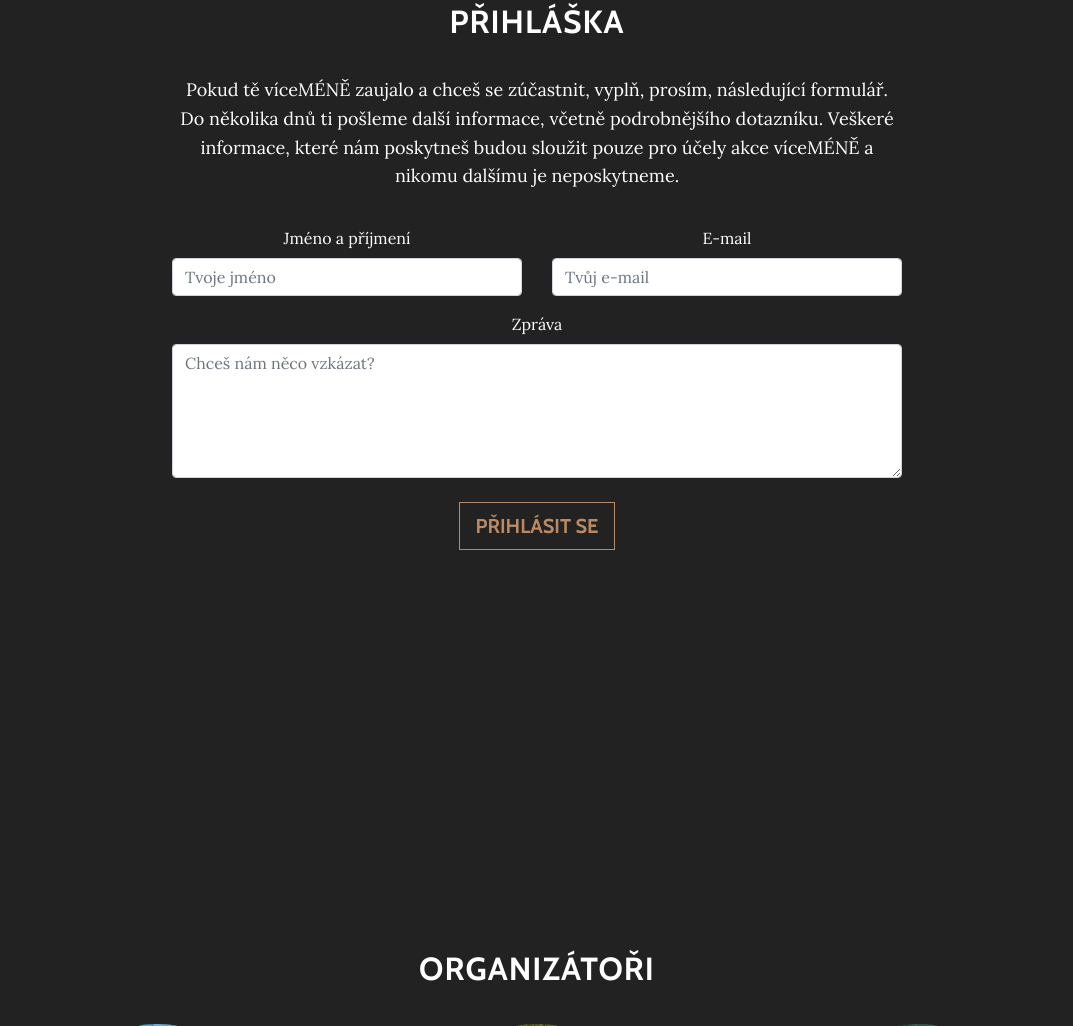
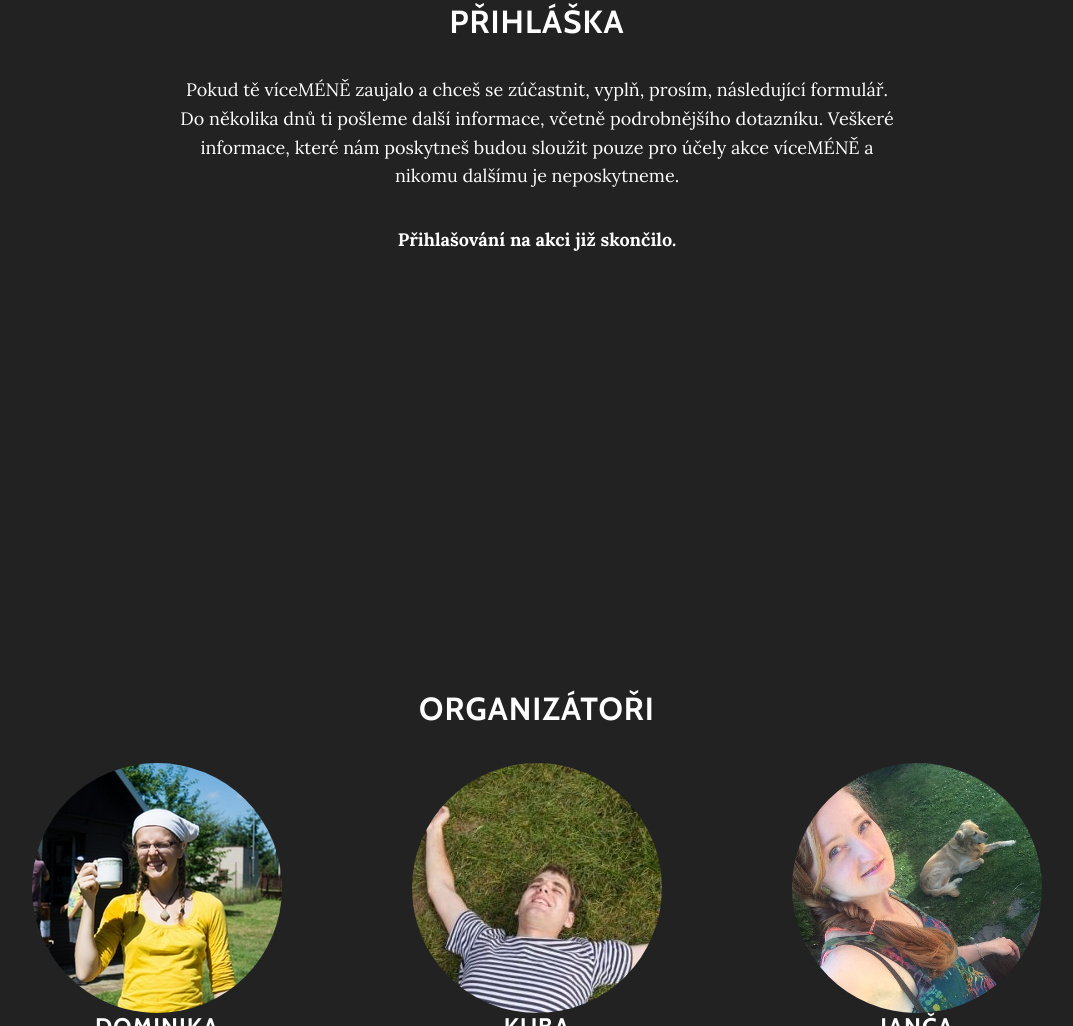
Before and after one commit to InstruktoriBrno/vicemene-web, a plain HTML site: page index.html in a window 1280 px wide. Shown: the part 2713-3739 px from the top of the page, without its empty margins (103-1176 px from the left). Drawn offline with nearby package versions, Linux system fonts and the light colour scheme; some packages are replaced by stand-ins of ours.

Commit message:
Delete sign up form

```diff
--- a/index.html
+++ b/index.html
@@ -119,8 +119,10 @@
             <h2>Přihláška</h2>
             <p>Pokud tě víceMÉNĚ zaujalo a chceš se zúčastnit, vyplň, prosím, následující formulář. Do několika dnů ti pošleme další informace,
               včetně podrobnějšího dotazníku. Veškeré informace, které nám poskytneš budou sloužit pouze pro účely akce víceMÉNĚ a nikomu dalšímu je neposkytneme.</p>
+	    <p><strong>Přihlašování na akci již skončilo.</strong></p>
              <!-- Pokud se změní text, je fajn změnit text při vyplnení formuláře (přes google forms, settings) -->
-            <form action="https://docs.google.com/forms/d/e/1FAIpQLScNF9eDIe7EjWnaYJYhxwWbSfSqe2aJokONIwlrVnr2rKeWmA/formResponse" method="post" target="_self">
+<!--
+	     <form action="https://docs.google.com/forms/d/e/1FAIpQLScNF9eDIe7EjWnaYJYhxwWbSfSqe2aJokONIwlrVnr2rKeWmA/formResponse" method="post" target="_self">
               <div class="row">
                 <div class="col-md-6">
                   <div class="form-group">
@@ -141,6 +143,7 @@
               </div>
               <button type="submit" class="btn btn-default btn-lg mt-2">Přihlásit se</button>
             </form>
+-->
           </div>
         </div>
       </div>
```
